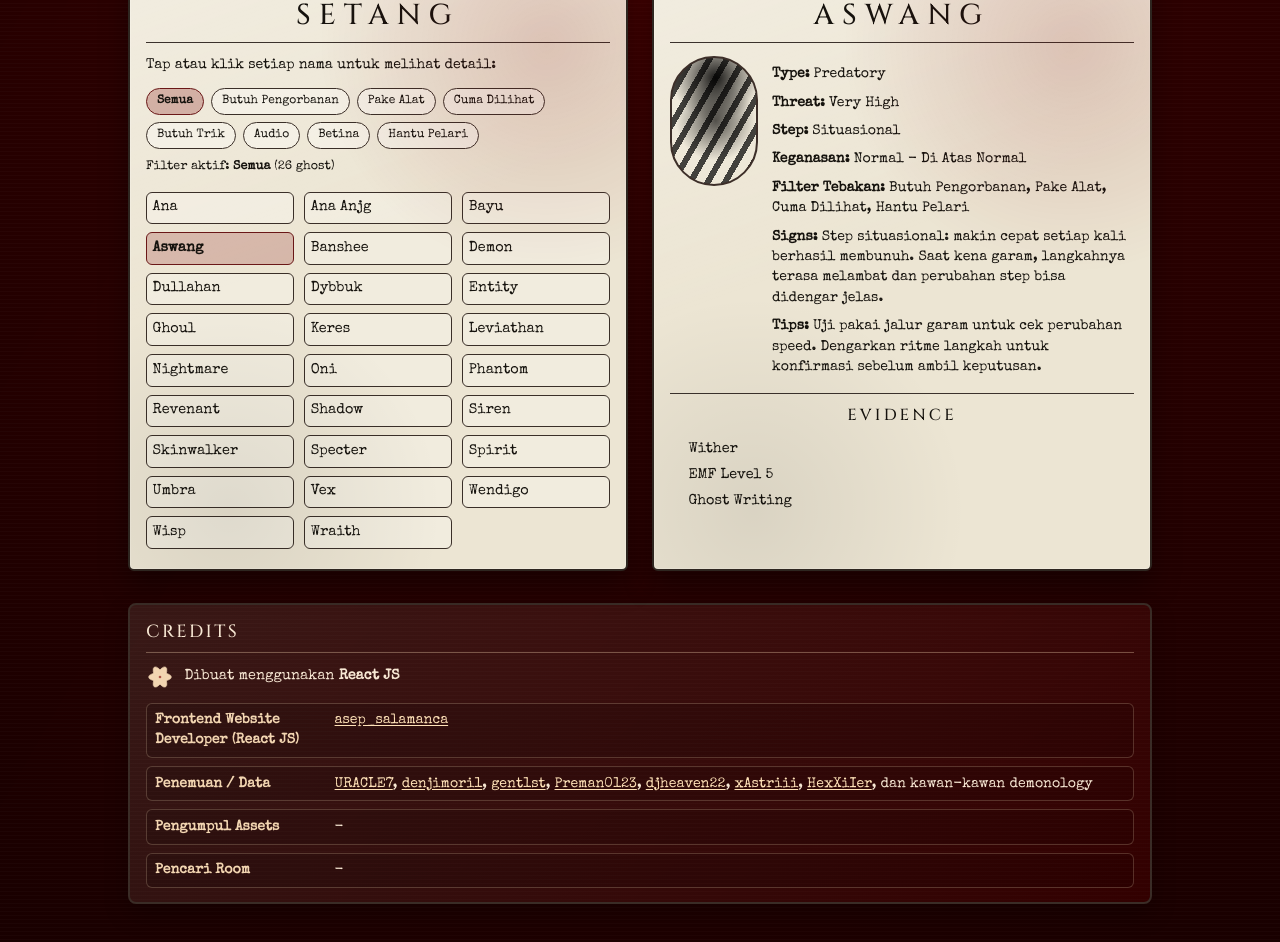
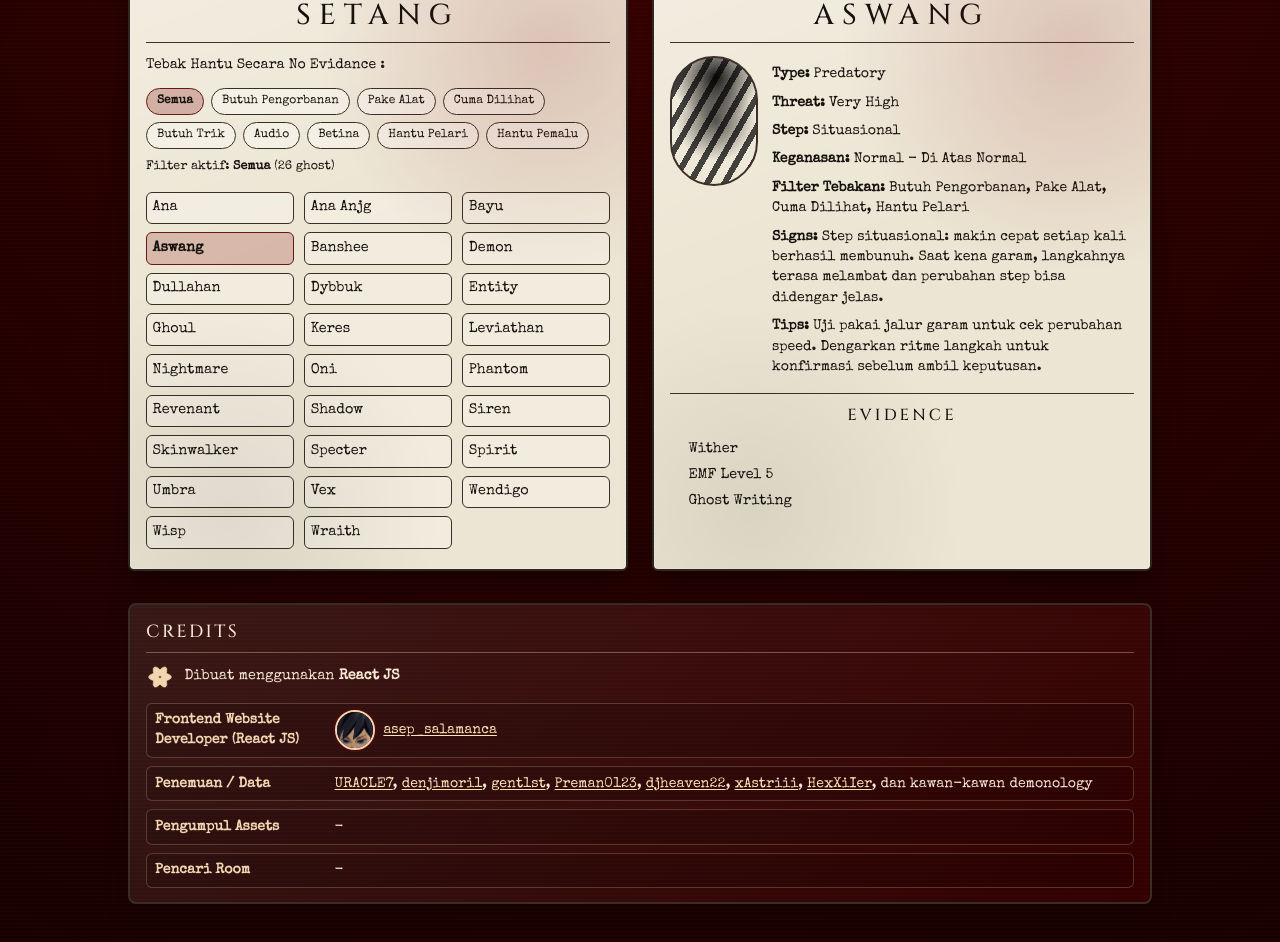
Before and after one commit to Cipaxdragon/Catatan_Demonology_Asep, a React (Vite) app: page / in a window 1280 px wide. Shown: the part 260-1202 px from the top of the page. Built offline with nearby package versions, Linux system fonts and the light colour scheme.

Commit message:
feat: add profile image and enhance ghost filtering options in credits

```diff
--- a/src/App.jsx
+++ b/src/App.jsx
@@ -2,6 +2,7 @@ import { useEffect, useMemo, useState } from 'react'
 import ghostDetails from './data/ghostDetails.js'
 import GhostList from './components/GhostList'
 import GhostDetail from './components/GhostDetail'
+import asepProfile from './assets/credits/asep-profile.webp'
 
 const FILTER_OPTIONS = [
   'Semua',
@@ -11,7 +12,8 @@ const FILTER_OPTIONS = [
   'Butuh Trik',
   'Audio',
   'Betina',
-  'Hantu Pelari'
+  'Hantu Pelari',
+  'Hantu Pemalu'
 ]
 
 export default function App() {
@@ -83,7 +85,13 @@ export default function App() {
         <dl className="credits-grid">
           <div className="credits-row">
             <dt>Frontend Website Developer (React JS)</dt>
-            <dd>
+            <dd className="credits-person">
+              <img
+                className="credits-avatar"
+                src={asepProfile}
+                alt="Foto profil asep_salamanca"
+                loading="lazy"
+              />
               <a
                 className="credits-link"
                 href="https://www.roblox.com/search/users?keyword=asep_salamanca"
--- a/src/components/GhostList.jsx
+++ b/src/components/GhostList.jsx
@@ -9,7 +9,7 @@ export default function GhostList({
   return (
     <article className="journal-card">
       <h2 className="card-title">Setang</h2>
-      <p className="card-note">Tap atau klik setiap nama untuk melihat detail:</p>
+      <p className="card-note">Tebak Hantu Secara No Evidance :</p>
       <div className="filter-wrap" aria-label="Filter tebakan ghost">
         {filterOptions.map((filterName) => (
           <button
--- a/src/data/ghostDetails.js
+++ b/src/data/ghostDetails.js
@@ -157,7 +157,7 @@ const ghostDetails = {
     Vex: {
         type: 'Phase Walker',
         threat: 'Very High',
-        evidence: ['Unknown', 'Unknown', 'Unknown'],
+        evidence: ['Wither', 'Ghost Orbs', 'Freezing Temps'],
         signs: 'Sulit terdeteksi lidar dan dapat menembus tembok.',
         tips: 'Jika perilaku tembus objek terlihat jelas dan lidar sering gagal menangkap posisi, pertimbangkan Vex.'
     },
@@ -189,17 +189,17 @@ const ghostMeta = {
     Banshee: { step: 'Normal', aggressiveness: 'Di Bawah Normal - Normal', guessFilters: ['Cuma Dilihat', 'Audio', 'Betina'] },
     Demon: { step: 'Normal', aggressiveness: 'Di Atas Normal', guessFilters: ['Pake Alat', 'Cuma Dilihat'] },
     Dullahan: { step: 'Situasional', aggressiveness: 'Di Bawah Normal - Normal', guessFilters: ['Cuma Dilihat', 'Hantu Pelari'] },
-    Dybbuk: { step: 'Normal', aggressiveness: 'Di Bawah Normal - Normal - Di Atas Normal', guessFilters: ['Butuh Pengorbanan', 'Cuma Dilihat'] },
+    Dybbuk: { step: 'Normal', aggressiveness: 'Di Bawah Normal - Normal - Di Atas Normal', guessFilters: ['Butuh Pengorbanan', 'Cuma Dilihat', 'Hantu Pemalu'] },
     Entity: { step: 'Normal', aggressiveness: 'Normal - Di Atas Normal', guessFilters: ['Cuma Dilihat'] },
     Ghoul: { step: 'Normal', aggressiveness: 'Normal - Di Atas Normal', guessFilters: ['Pake Alat'] },
     Keres: { step: 'Situasional', aggressiveness: 'Normal - Di Atas Normal', guessFilters: ['Pake Alat', 'Butuh Trik', 'Betina'] },
     Leviathan: { step: 'Normal', aggressiveness: 'Normal', guessFilters: ['Cuma Dilihat', 'Audio'] },
     Nightmare: { step: 'Normal', aggressiveness: 'Di Bawah Normal - Normal - Di Atas Normal', guessFilters: ['Cuma Dilihat', 'Audio'] },
     Oni: { step: 'Pelari', aggressiveness: 'Normal - Di Atas Normal', guessFilters: ['Cuma Dilihat', 'Hantu Pelari'] },
-    Phantom: { step: 'Pelari', aggressiveness: 'Di Bawah Normal - Normal - Di Atas Normal', guessFilters: ['Cuma Dilihat', 'Hantu Pelari'] },
+    Phantom: { step: 'Pelari', aggressiveness: 'Di Bawah Normal - Normal - Di Atas Normal', guessFilters: ['Cuma Dilihat', 'Hantu Pelari', 'Hantu Pemalu'] },
     Revenant: { step: 'Normal', aggressiveness: 'Normal - Di Atas Normal', guessFilters: ['Butuh Pengorbanan', 'Cuma Dilihat'] },
     Shadow: { step: 'Normal', aggressiveness: 'Normal - Di Atas Normal', guessFilters: ['Pake Alat'] },
-    Siren: { step: 'Normal', aggressiveness: 'Normal - Di Atas Normal', guessFilters: ['Pake Alat', 'Butuh Trik', 'Audio', 'Betina'] },
+    Siren: { step: 'Normal', aggressiveness: 'Normal - Di Atas Normal', guessFilters: ['Pake Alat', 'Butuh Trik', 'Audio', 'Betina', 'Cuma Dilihat'] },
     Skinwalker: { step: 'Normal', aggressiveness: 'Normal - Di Atas Normal', guessFilters: ['Cuma Dilihat'] },
     Specter: { step: 'Normal', aggressiveness: 'Normal', guessFilters: ['Cuma Dilihat', 'Pake Alat'] },
     Spirit: { step: 'Normal', aggressiveness: 'Normal', guessFilters: ['Cuma Dilihat'] },
--- a/src/style.css
+++ b/src/style.css
@@ -401,6 +401,21 @@ body {
     color: #ffffff;
 }
 
+.credits-person {
+    display: inline-flex;
+    align-items: center;
+    gap: 0.55rem;
+}
+
+.credits-avatar {
+    width: 40px;
+    height: 40px;
+    border-radius: 999px;
+    object-fit: cover;
+    border: 2px solid #f2d5b1;
+    box-shadow: 0 0 0 2px rgba(125, 0, 0, 0.35);
+}
+
 .react-logo-mark {
     width: 1.75rem;
     height: 1.75rem;
```
Also changed, not shown: src/assets/credits/asep-profile.webp (added).
